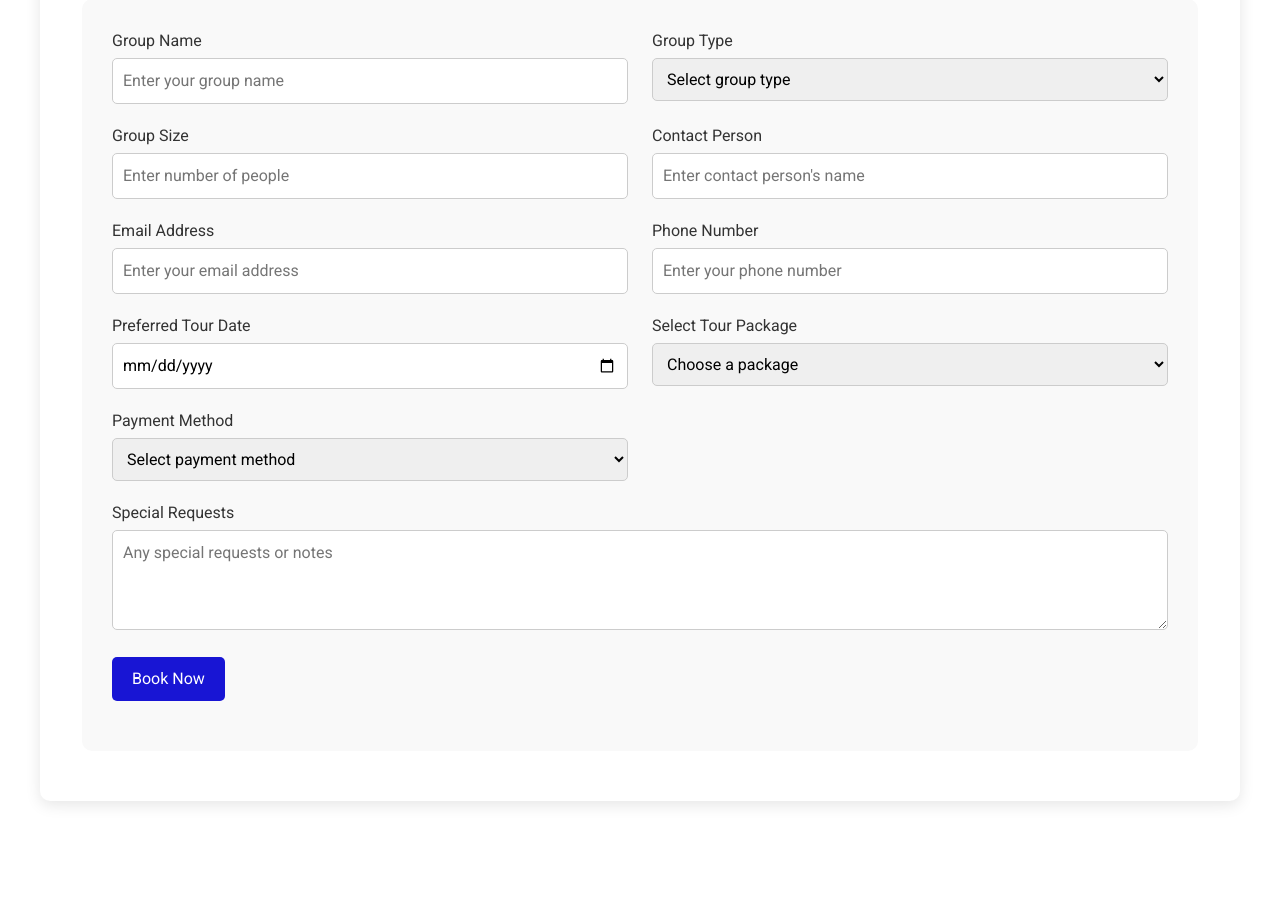
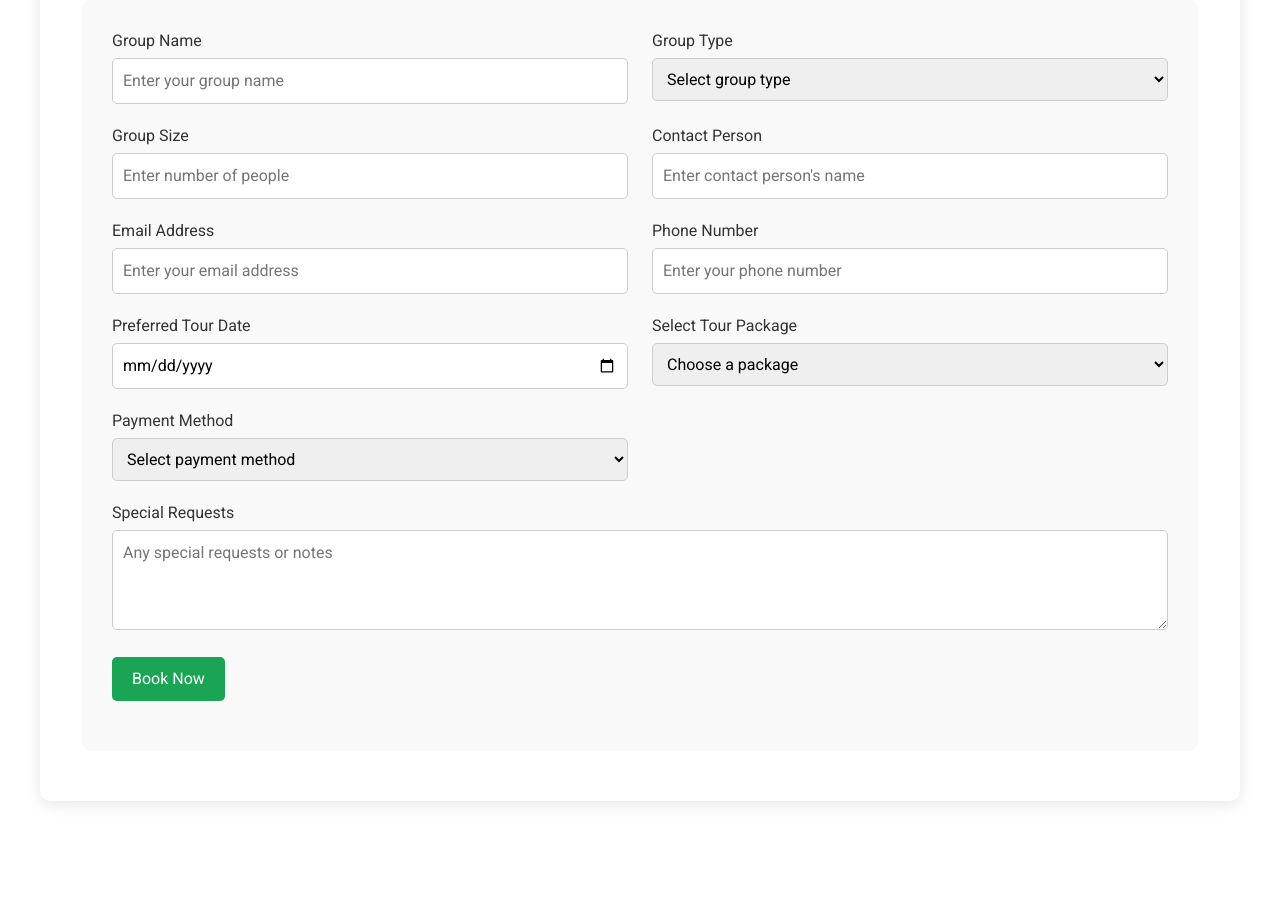
Before and after one commit to Kurgat094/django-tour, a Django app: template wildsafari/tour/templates/contests.html in a window 1280 px wide. Shown: the part 976-1876 px from the top of the page. Run offline with Django 3.2, Linux system fonts and the light colour scheme; the template is opened without the code that fills it, so the values that code supplies are empty; some libraries are stand-ins or nearby versions; some web fonts are replaced.

Commit message:
Group Booking

```diff
--- a/wildsafari/tour/static/css/app.css
+++ b/wildsafari/tour/static/css/app.css
@@ -52,7 +52,7 @@
   }
 
   .main-button-book {
-    background-color: #1815d4 !important;
+    background-color: #19a553;
     color: #fff;
     padding: 10px 20px;
     border: none;
@@ -63,8 +63,9 @@
   }
 
   .main-button-book:hover {
-    background-color: #c350e6;
+    background-color: #1d2ae4;
   }
+
 
 
 
```
